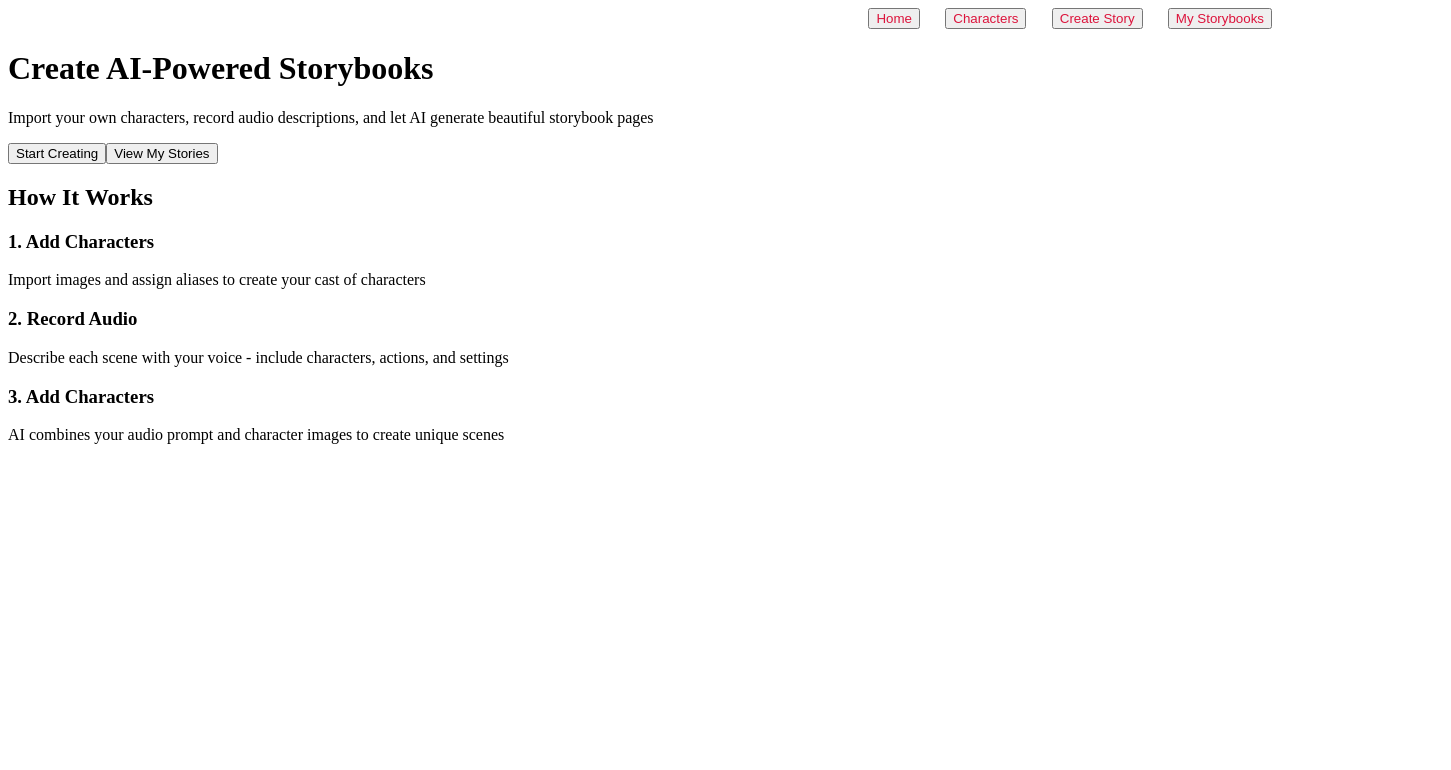
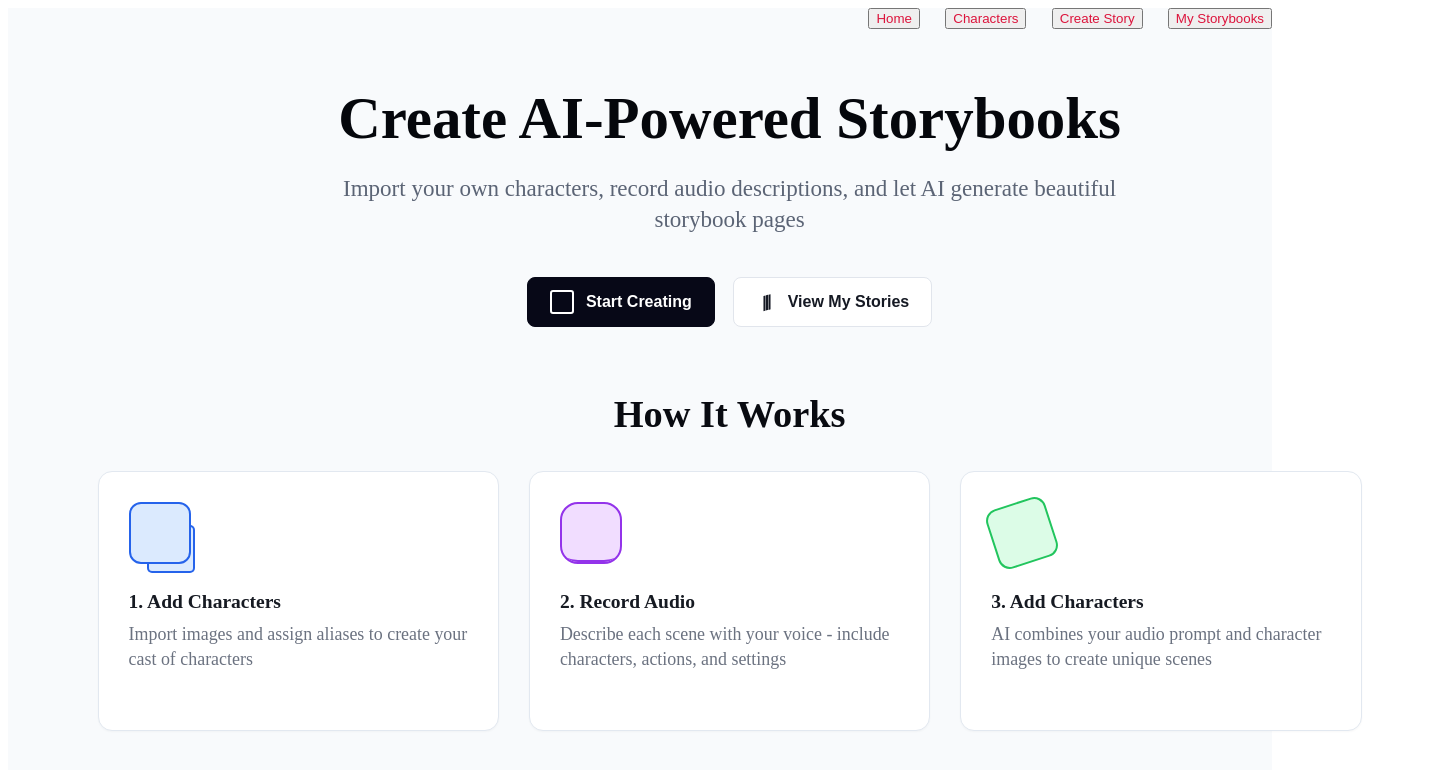
Before and after one commit to MexicanCacti/Project2Group5, a React (Vite) app in the folder client/: page / in a window 1280 px wide. Shown: the top 770 px of the page, 1451 px wide, since content can reach past the window. Built offline with nearby package versions, Linux system fonts and the light colour scheme.

Commit message:
Update homepage css

```diff
--- a/client/src/styles/Home.css
+++ b/client/src/styles/Home.css
@@ -1,8 +1,245 @@
 #Home {
-    display: grid;
-
+    min-height: 100vh;
+    background: #f8fafc;
 }
 
-#HomeViewStories{
+#HomeContent {
+    width: min(100%, 1680px);
+    margin: 0 auto;
+    padding: 56px clamp(24px, 7vw, 138px) 72px;
+}
 
+#HomeIntro {
+    display: grid;
+    justify-items: center;
+    text-align: center;
+    padding: 4px 0 66px;
 }
+
+#HomeIntro h1 {
+    max-width: 900px;
+    margin: 0;
+    color: #05070c;
+    font-size: clamp(2.6rem, 4.6vw, 4.8rem);
+    line-height: 1.02;
+    font-weight: 900;
+    letter-spacing: 0;
+}
+
+#HomeIntro p {
+    max-width: 790px;
+    margin: 24px 0 0;
+    color: #5b6475;
+    font-size: clamp(1.15rem, 1.8vw, 1.7rem);
+    line-height: 1.34;
+    font-weight: 500;
+}
+
+#HomeButtons {
+    display: flex;
+    justify-content: center;
+    flex-wrap: wrap;
+    gap: 18px;
+    margin-top: 42px;
+}
+
+#HomeButtons .NavButton {
+    display: inline-flex;
+    align-items: center;
+    justify-content: center;
+    gap: 12px;
+    min-height: 50px;
+    padding: 0 22px;
+    border-radius: 8px;
+    font-size: 1rem;
+    font-weight: 800;
+    cursor: pointer;
+    transition: transform 160ms ease, box-shadow 160ms ease, background 160ms ease;
+}
+
+#HomeButtons .NavButton::before {
+    display: inline-flex;
+    align-items: center;
+    justify-content: center;
+    width: 20px;
+    height: 20px;
+    flex-shrink: 0;
+}
+
+#HomeStartCreating {
+    border: 1px solid #070817;
+    background: #070817;
+    color: #ffffff;
+}
+
+#HomeStartCreating::before {
+    content: "";
+    border: 2px solid currentColor;
+    border-radius: 3px;
+    box-shadow: inset 7px 0 0 transparent;
+}
+
+#HomeViewStories {
+    border: 1px solid #e1e5ec;
+    background: #ffffff;
+    color: #151923;
+}
+
+#HomeViewStories::before {
+    content: "|||";
+    font-size: 1rem;
+    letter-spacing: -2px;
+    transform: skewY(-16deg);
+}
+
+#HomeButtons .NavButton:hover {
+    transform: translateY(-1px);
+    box-shadow: 0 10px 24px rgba(15, 23, 42, 0.12);
+}
+
+#HomeDescription {
+    display: grid;
+    gap: 36px;
+}
+
+#HomeDescription h2 {
+    margin: 0;
+    text-align: center;
+    color: #090b11;
+    font-size: clamp(2rem, 3vw, 3.1rem);
+    line-height: 1.1;
+    font-weight: 900;
+    letter-spacing: 0;
+}
+
+#HomeCardDescription {
+    display: grid;
+    grid-template-columns: repeat(3, minmax(0, 1fr));
+    gap: 30px;
+}
+
+.DescriptionCard {
+    display: grid;
+    align-content: start;
+    position: relative;
+    min-height: 198px;
+    padding: 30px;
+    border: 1px solid #e2e8f0;
+    border-radius: 14px;
+    background: #ffffff;
+    box-shadow: 0 1px 2px rgba(15, 23, 42, 0.03);
+}
+
+.DescriptionCard::before {
+    content: "";
+    display: inline-flex;
+    align-items: center;
+    justify-content: center;
+    width: 58px;
+    height: 58px;
+    border-radius: 12px;
+    margin-bottom: 26px;
+}
+
+.DescriptionCard:nth-child(1)::before {
+    background: #dbeafe;
+    border: 2px solid #2563eb;
+    box-shadow: 11px 16px 0 -9px #dbeafe, 11px 16px 0 -7px #2563eb;
+}
+
+.DescriptionCard:nth-child(2)::before {
+    background: #f1ddff;
+    border: 2px solid #9333ea;
+    border-radius: 18px;
+    box-shadow: inset 0 -18px 0 -16px #9333ea;
+}
+
+.DescriptionCard:nth-child(3)::before {
+    background: #dcfce7;
+    border: 2px solid #22c55e;
+    transform: rotate(-18deg);
+}
+
+.DescriptionCard h3 {
+    margin: 0;
+    color: #161a22;
+    font-size: 1.22rem;
+    line-height: 1.25;
+    font-weight: 850;
+}
+
+.DescriptionCard p {
+    margin: 8px 0 0;
+    color: #6b7280;
+    font-size: 1.12rem;
+    line-height: 1.38;
+    font-weight: 500;
+}
+
+#HomeStats {
+    display: grid;
+    grid-template-columns: repeat(3, minmax(0, 1fr));
+    gap: 24px;
+    margin-top: 76px;
+    padding: 58px 64px;
+    border-radius: 16px;
+    background: linear-gradient(100deg, #2563eb 0%, #4f46e5 46%, #a21cf2 100%);
+    color: #ffffff;
+}
+
+.HomeStat {
+    display: grid;
+    justify-items: center;
+    align-content: center;
+    text-align: center;
+    min-height: 160px;
+}
+
+.HomeStat svg {
+    width: 48px;
+    height: 48px;
+    margin-bottom: 26px;
+    color: #ffffff;
+    stroke-width: 1.9;
+}
+
+.HomeStat strong {
+    display: block;
+    font-size: clamp(2rem, 3vw, 3.1rem);
+    line-height: 1;
+    font-weight: 900;
+}
+
+.HomeStat span {
+    display: block;
+    margin-top: 16px;
+    font-size: 1.18rem;
+    line-height: 1.2;
+    font-weight: 500;
+    color: rgba(255, 255, 255, 0.84);
+}
+
+@media (max-width: 1050px) {
+    #HomeCardDescription {
+        grid-template-columns: 1fr;
+    }
+
+    .DescriptionCard {
+        min-height: auto;
+    }
+}
+
+@media (max-width: 760px) {
+    #HomeContent {
+        padding-top: 42px;
+    }
+
+    #HomeStats {
+        grid-template-columns: 1fr;
+        padding: 34px 24px;
+    }
+
+    .HomeStat {
+        min-height: 132px;
+    }
+}
```
